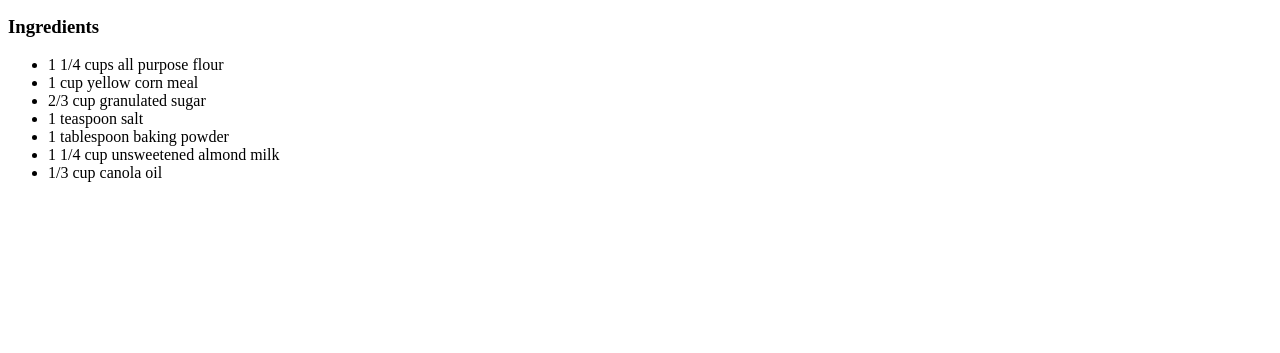
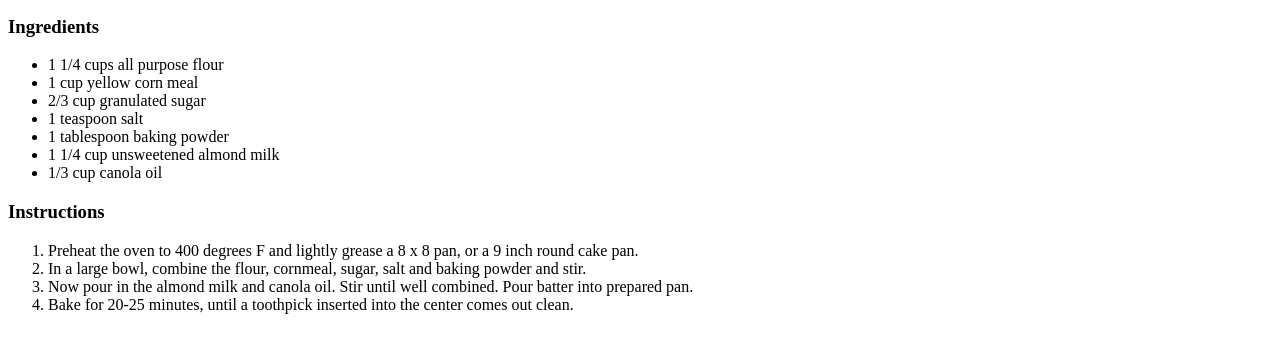
Before and after one commit to Whitney-Rene/techtonica-assignments, a plain HTML site: page Recipe/index.html in a window 1280 px wide. Shown: the part 119-472 px from the top of the page. Drawn offline with Linux system fonts and the light colour scheme.

Commit message:
added ordered list of instructions

```diff
--- a/Recipe/index.html
+++ b/Recipe/index.html
@@ -16,6 +16,13 @@
         <li>1 1/4 cup unsweetened almond milk</li>
         <li>1/3 cup canola oil</li>
     </ul>
+    <h3>Instructions</h3>
+    <ol>
+        <li>Preheat the oven to 400 degrees F and lightly grease a 8 x 8 pan, or a 9 inch round cake pan.</li>
+        <li> In a large bowl, combine the flour, cornmeal, sugar, salt and baking powder and stir.</li>
+        <li> Now pour in the almond milk and canola oil. Stir until well combined. Pour batter into prepared pan.</li>
+        <li> Bake for 20-25 minutes, until a toothpick inserted into the center comes out clean.</li>
+    </ol>
 </body>
 
 </html>
```
Lines whose indentation alone changed are shown as unchanged.
